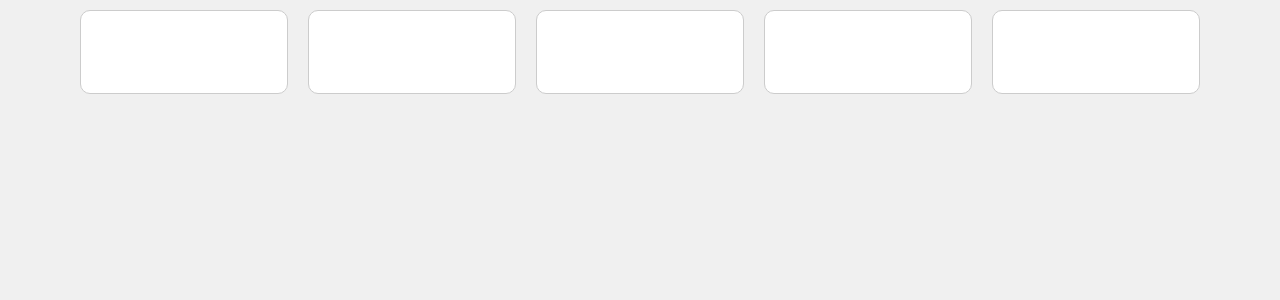
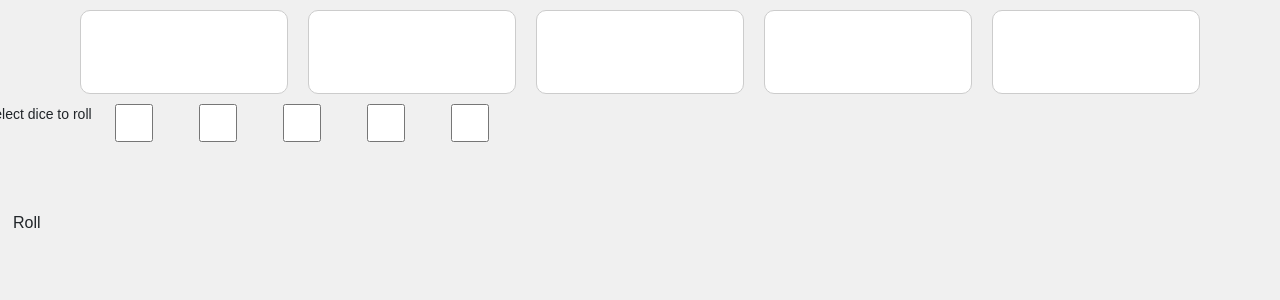
Before and after one commit to showgun666/oopython, a Flask app: template yahtzee2/templates/main.html in a window 1280 px wide. Shown: the part 136-436 px from the top of the page. Run offline with Flask 3, Linux system fonts and the light colour scheme; the template is opened without the code that fills it, so the values that code supplies are empty; some libraries are stand-ins or nearby versions.

Commit message:
added include for the select_dice.html form

```diff
--- a/yahtzee2/templates/main.html
+++ b/yahtzee2/templates/main.html
@@ -81,5 +81,5 @@
         </div>
     </div>
 </div>
-
+{% include 'forms/select_dice.html' %}
 {% include 'footer.html' %}
```
